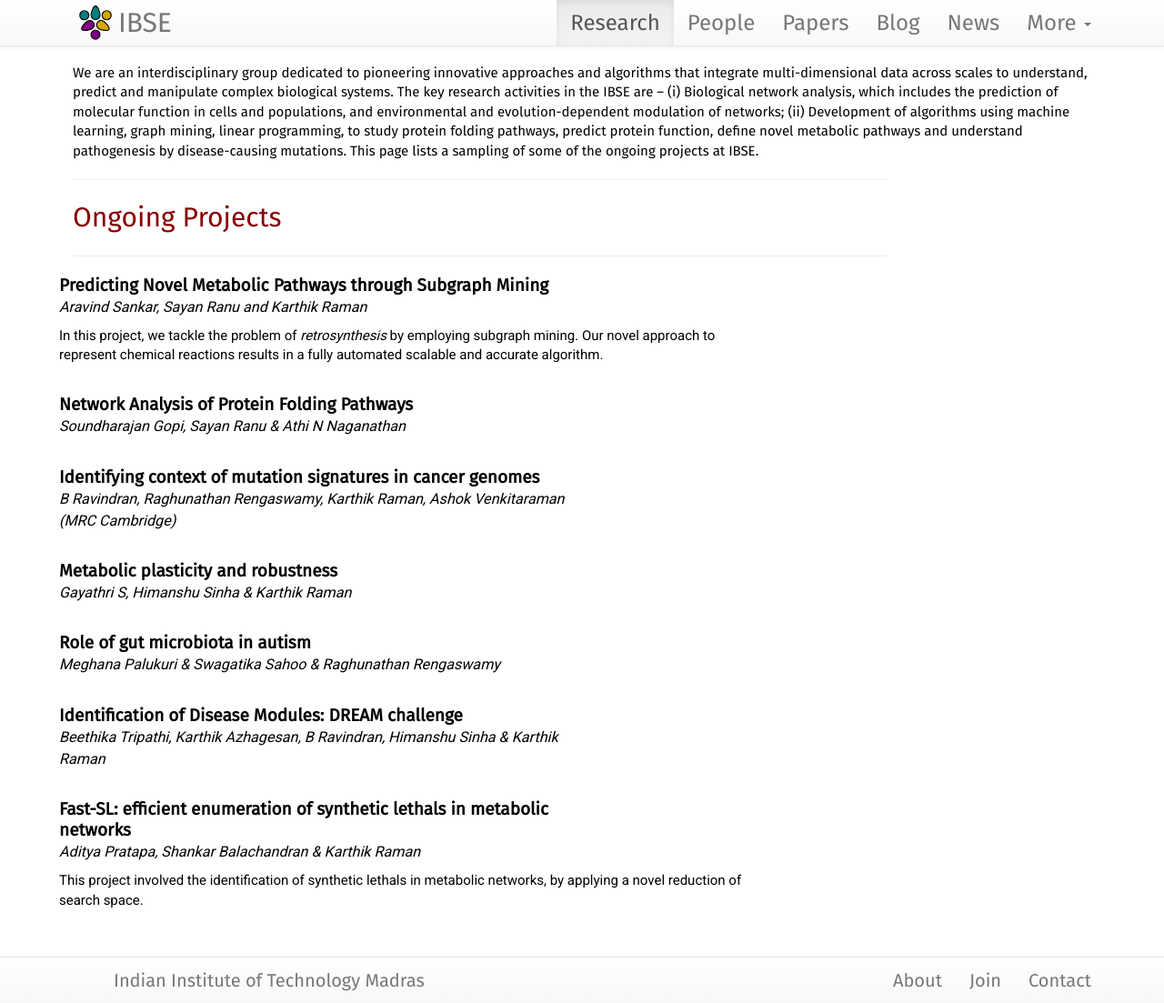
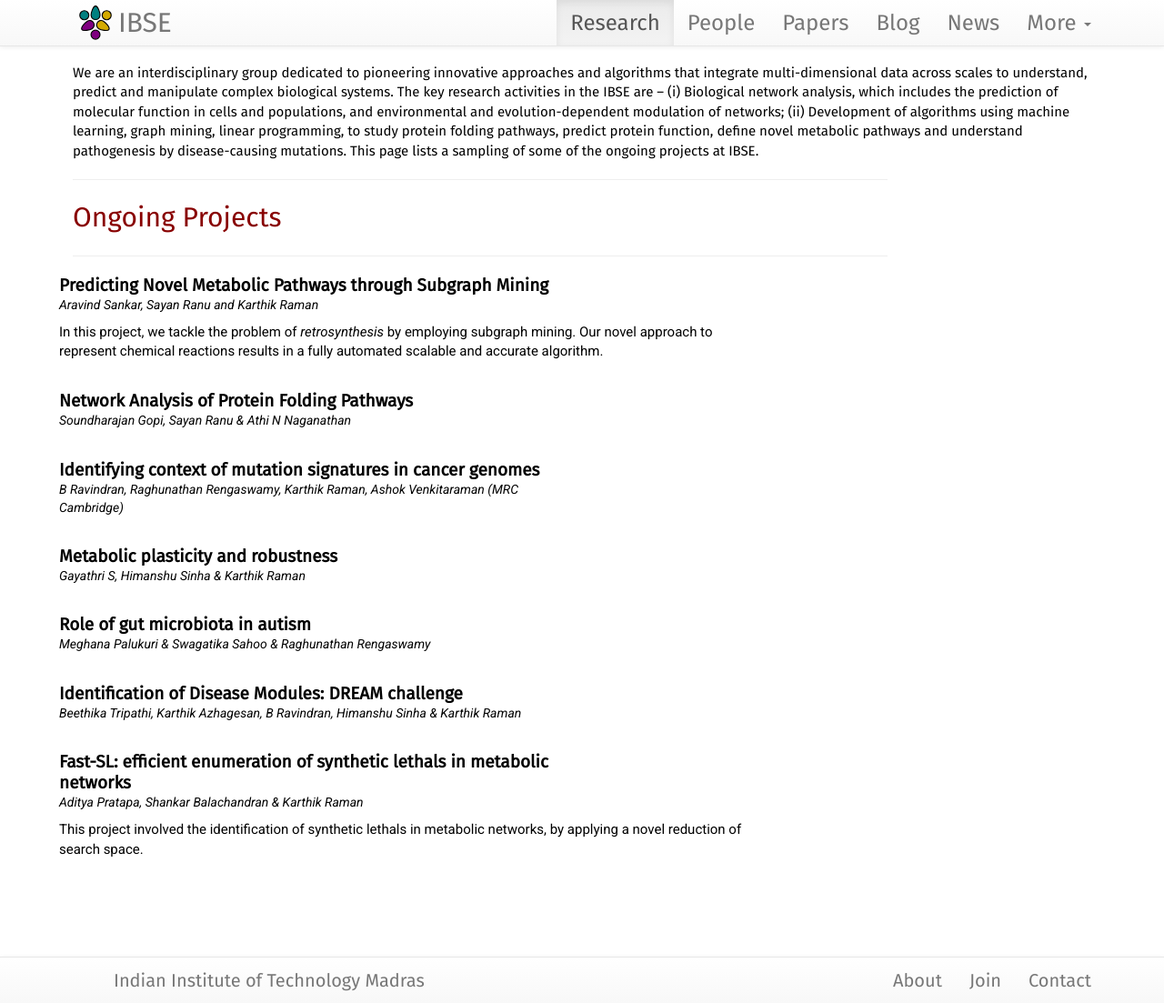
Before and after one commit to philge/ibse-iitm.github.io, a Jekyll site: the page built from projects/index.html, in a window 1280 px wide and 1103 px high. Shown: the whole window at 91% size. Built offline with Jekyll 4.4.1, drawn with Linux system fonts in a browser that asks for light colours; nearby versions of some CDN libraries.

Commit message:
css fixes

```diff
--- a/_includes/themes/lab/default.html
+++ b/_includes/themes/lab/default.html
@@ -28,7 +28,7 @@
     <link rel="stylesheet" href="//maxcdn.bootstrapcdn.com/font-awesome/4.3.0/css/font-awesome.min.css"/>
 
     <!-- Fonts via Google -->
-    <link href="//fonts.googleapis.com/css?family=Fira+Sans|Roboto" rel="stylesheet">
+    <link href="//fonts.googleapis.com/css?family=Fira+Sans|Roboto:400,400italic" rel="stylesheet">
 
     <!-- Math via MathJax -->
     <script type="text/javascript" src="http://cdn.mathjax.org/mathjax/latest/MathJax.js?config=TeX-AMS-MML_HTMLorMML"></script>
--- a/assets/themes/lab/css/style.scss
+++ b/assets/themes/lab/css/style.scss
@@ -115,7 +115,9 @@
 .member-photo {
 	height: 20vw;
 	min-height: 100px;
-	max-height: 225px;
+	max-height: 180px;
+    box-shadow: 0px 16px 38px -12px rgba(0,0,0,0.56), 0px 4px 25px 0px rgba(0,0,0,0.12), 0px 8px 10px -5px rgba(0,0,0,0.2);
+    border-radius: 6px;
 }
 
 .member-name {
@@ -308,15 +310,23 @@
 }
 
 .head {
-	font-size: $font-size-base*2;
+	font-size: ceil($font-size-base*1.8);
 	font-weight: $font-weight-base;
 	line-height:30px;
 }
 
 .smallhead {
-	font-size: 19px;
+    font-size: 19px;
+    font-weight: $font-weight-base;
+    line-height: 23px;
+}
+
+.smallhead p {
+	font-size: 14px;
+    font-style: italic;
+    font-family: "Roboto";
 	font-weight: $font-weight-base;
-	line-height: 23px;
+	line-height: 20px;
 }
 
 .subtle {
--- a/projects/index.html
+++ b/projects/index.html
@@ -35,7 +35,7 @@
     <div class="col-md-6 paperbox">
       <div class="smallhead media-heading">
         <a href="{{ project.url }}" class="off"><b>{{ project.title }}</b></a>
-        <p><i><small>{{ project.people }}</small></i></p>
+        <p class="project-people">{{ project.people }}</p>
       </div>
     </div><br/>
     <div class='col-md-8'>
```
